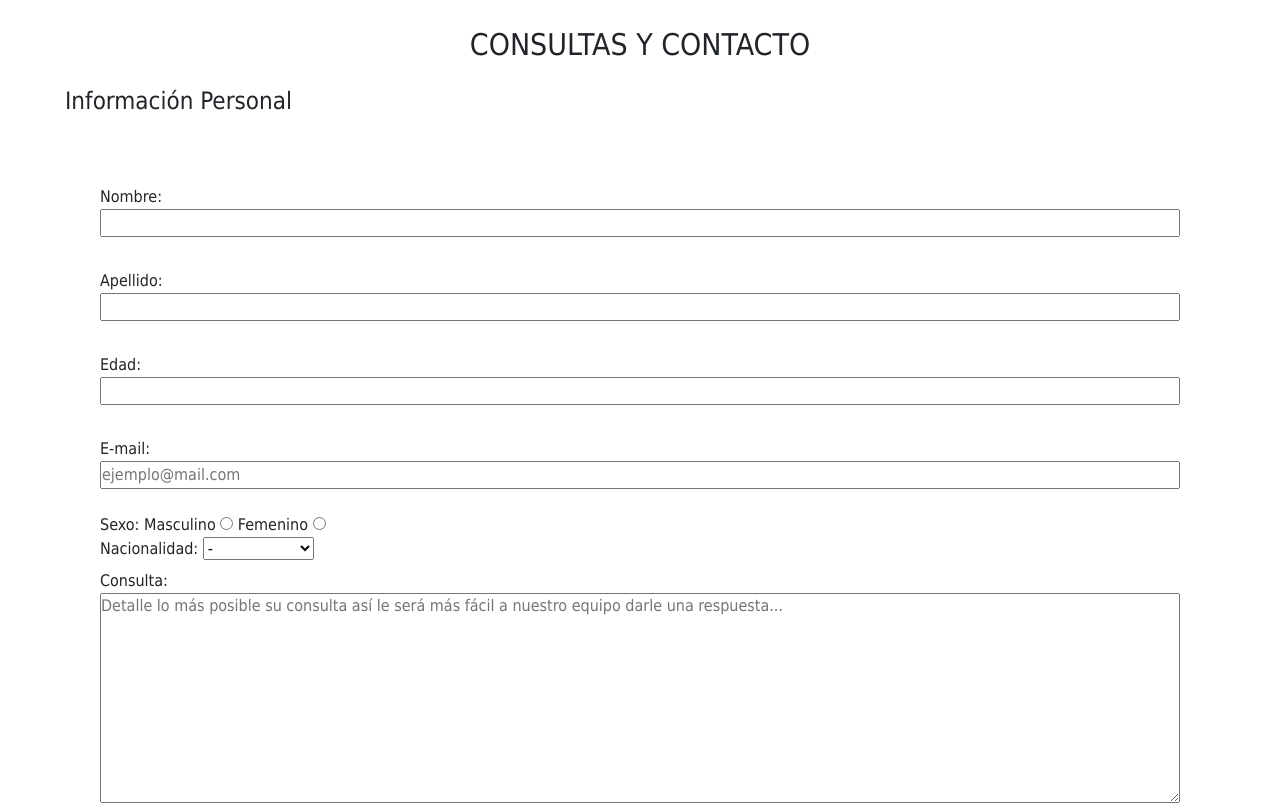
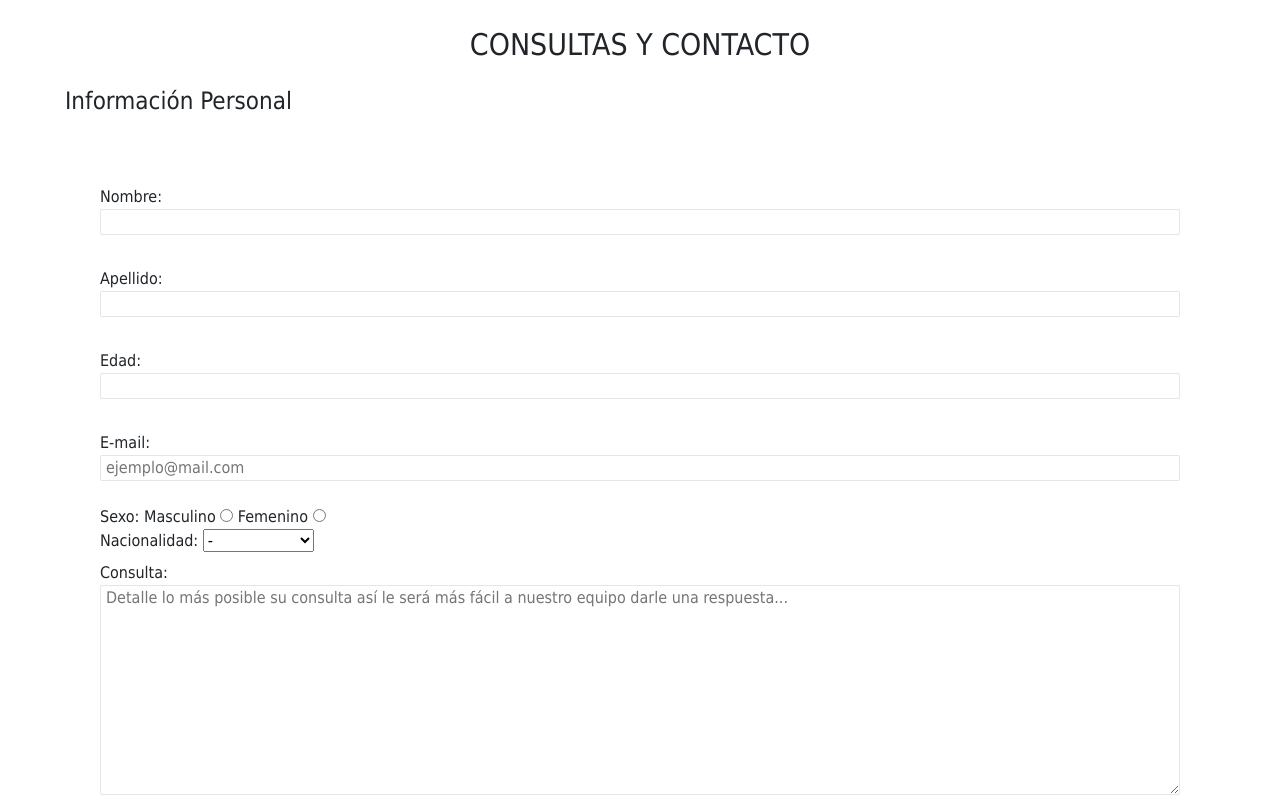
Before and after one commit to agustincuicchi/4ta-entrega-proyecto-final, a website: page pages/contacto.html in a window 1280 px wide. Shown: the part 1144-1950 px from the top of the page. Drawn offline with nearby package versions, Linux system fonts and the light colour scheme.

Commit message:
cambiar detalles en formulario de contacto

```diff
--- a/scss/_contacto.scss
+++ b/scss/_contacto.scss
@@ -1,8 +1,6 @@
 .fieldset {
-	border-color: black;
 	margin: 20px;
 	padding: 15px;
-	background-color: white;
 }
 
 .formulario {
@@ -60,3 +58,15 @@ textarea {
 	text-align: center;
 	font-size: 30px;
 }
+
+input, textarea {
+  border: none;
+  border: 1px solid rgba(0,0,0,.1);
+  border-radius: 2px;
+  padding-left: 5px;
+  outline: none;
+}
+
+input:focus, textarea:focus {
+	border: 1px solid lightblue;
+}
```
Also changed, not shown: css/estilo.css.
